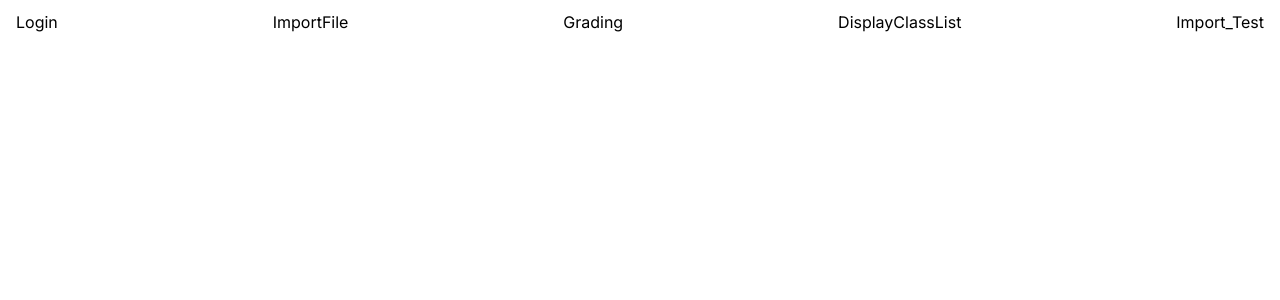
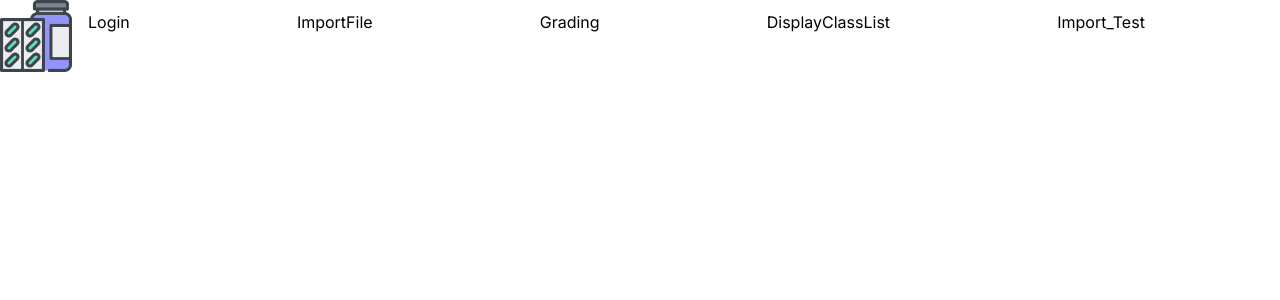
Before and after one commit to JinPlanter/Pharma-Assist, a Next.js app: page / in a window 1280 px wide. Shown: the top 300 px of the page. Built offline with nearby package versions, Linux system fonts and the light colour scheme.

Commit message:
Add logo to navbar

```diff
--- a/app/navbar.js
+++ b/app/navbar.js
@@ -2,6 +2,7 @@
 import React from 'react';
 import { usePathname } from 'next/navigation';
 import Link from 'next/link';
+import Image from 'next/image';
 // import './Styles/style.css';
 
 export default function Navbar() {
@@ -9,14 +10,18 @@ export default function Navbar() {
     const pathname = usePathname();
 
     return (
-        <nav className="navbar">
+        <div className='flex'>
+            <Image src="/logo.png" alt="logo" width={72} height={72} href="/" className='flex-none'/>
+            <nav className="navbar flex-grow">
                 <ul className="flex items-center justify-between space-x-4">
                     {webPages.map((page) => (
-                    <li key={page} className={`block py-2.5 px-4 rounded transition duration-200 link ${pathname === `/Tabs/${page}` ? 'text-green-400 bg-slate-200' : 'hover:text-green-400 hover:underline'}`}>
+                        <li key={page} className={`flex-grow block py-2.5 px-4 rounded transition duration-200 link ${pathname === `/Tabs/${page}` ? 'text-green-400 bg-slate-200' : 'hover:text-green-400 hover:underline'}`}>
                             <Link href={`/Tabs/${page}`}>{page}</Link>
                         </li>
                     ))}
                 </ul>
             </nav>
+        </div>
+
     )
 }
```
Also changed, not shown: public/logo.png (added). Lines whose indentation alone changed are shown as unchanged.
